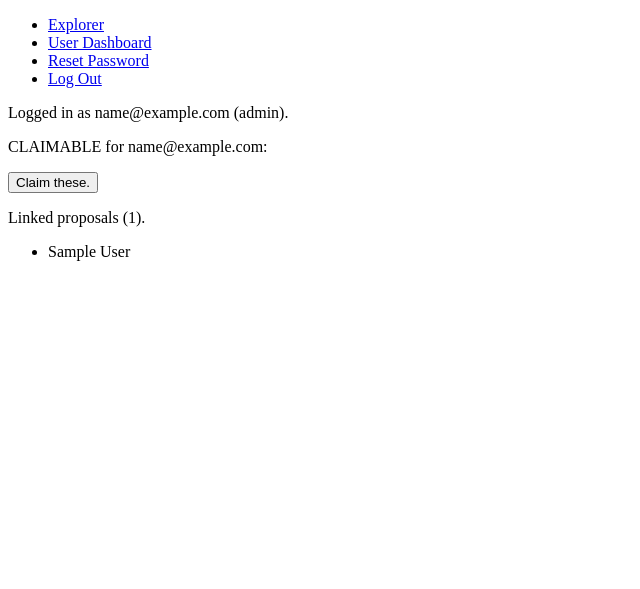
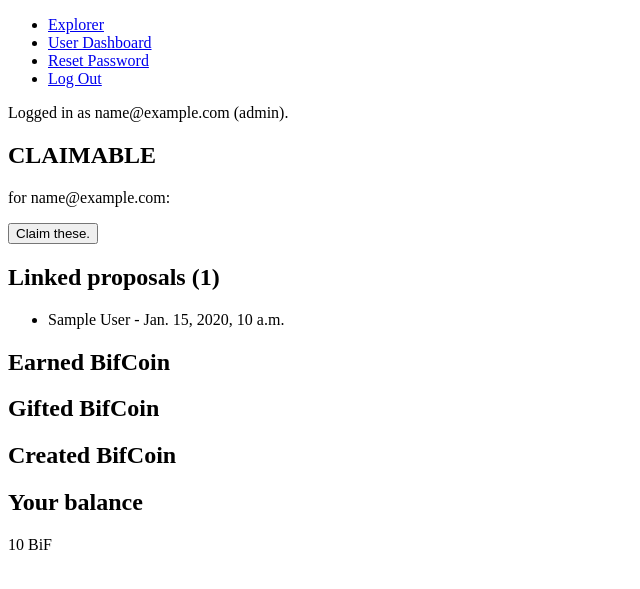
Before and after one commit to kitefishlabs/bifcoin, a Django app: page /user/ in a window 1280 px wide. Shown: the top 589 px of the page, without its empty margins (0-640 px from the left). Run offline with Django 3.2, Linux system fonts and the light colour scheme; a user stored in the database is signed in; tables that the repository leaves empty hold one stand-in row (values such as "Sample post").

Commit message:
Implement basic tallying of proposal credits.

```diff
--- a/users/models.py
+++ b/users/models.py
@@ -40,7 +40,7 @@ class BifCoinUser(models.Model):
     state = models.CharField(max_length=9, choices=STATE_CHOICES)
 
     def __str__(self):
-        return (self.proposal_email + '|' + self.state + '|' + self.balance)
+        return (self.proposal_email + '|' + self.state + '|' + str(self.balance))
 
 
 class ClaimedProposal(models.Model):
--- a/users/templates/user/dashboard.html
+++ b/users/templates/user/dashboard.html
@@ -11,23 +11,34 @@
 <p>You must <a href="/user/register">register</a> to participate in BifCoin.</p>
 {% endif %}
 {% if claimable %}
-<p>CLAIMABLE for {{ linked_email }}:</p>
+<h2>CLAIMABLE</h2>
+<p>for {{ linked_email }}:</p>
 <form action="/user/claim/proposals" method="post">
   {% csrf_token %}
   <input type="submit" value="Claim these.">
 </form>
 {% elif claimed %}
-<p>CLAIMED: You have claimed {{ linked_email }}. Your linked proposals are below.</p>
+<h2>CLAIMED</h2>
+<p>You have claimed {{ linked_email }}. Your linked proposals are below.</p>
 <form action="/user/unclaim/proposals" method="post">
   {% csrf_token %}
   <input type="submit" value="Un-claim these.">
 </form>
 {% endif %}
 
-<p>Linked proposals ({{ linked_proposals|length }}).</p>
+<h2>Linked proposals ({{ linked_proposals|length }})</h2>
 <ul>
   {% for proposal in linked_proposals %}
-  <li>{{proposal.proposal_name}}</li>
+  <li>{{proposal.proposal_name}} - {{proposal.proposal_datetime}}</li>
   {% endfor %}
 </ul>
+
+<h2>Earned BifCoin</h2>
+
+<h2>Gifted BifCoin</h2>
+
+<h2>Created BifCoin</h2>
+
+<h2>Your balance</h2>
+<p>{{bifuser.balance}} BiF</p>
 {% endblock %}
--- a/users/urls.py
+++ b/users/urls.py
@@ -20,4 +20,6 @@ urlpatterns = [
          views.claim_proposals, name='claim'),
     path('unclaim/proposals',
          views.unclaim_proposals, name='unclaim'),
+    # path('proposal/<int:proposal_id>',
+    #      views.proposal_detail, name='proposal-detail'),
 ]
--- a/users/views.py
+++ b/users/views.py
@@ -15,22 +15,23 @@ class RegistrationView(CreateView):
 
 
 def dashboard(request):
-    user = request.user
+    user = BifCoinUser.objects.get(proposal_email=request.user.email)
     linked_email = ''
     claimable = False
     claimed = False
-    possible_bifcoin_users = BifCoinUser.objects.filter(
-        proposal_email=user.email)
-    if (len(possible_bifcoin_users) == 1) and (possible_bifcoin_users[0].state == 'claimed'):
-        linked_email = possible_bifcoin_users[0].proposal_email
-        claimed = True
-    elif (len(possible_bifcoin_users) == 1):
-        linked_email = possible_bifcoin_users[0].proposal_email
-        claimable = True
-    else:
-        pass
-    proposals = ClaimedProposal.objects.filter(proposal_email=user.email)
-    return render(request, 'user/dashboard.html', {'claimable': claimable, 'claimed': claimed, 'linked_email': linked_email, 'linked_proposals': list(proposals), })
+    proposals = []
+
+    if (user is not None):
+        linked_email = user.proposal_email
+        if (user.state == 'claimed'):
+            claimed = True
+        else:
+            claimable = True
+
+        proposals = ClaimedProposal.objects.filter(
+            proposal_email=user.proposal_email).order_by('proposal_datetime')
+
+    return render(request, 'user/dashboard.html', {'claimable': claimable, 'claimed': claimed, 'linked_email': linked_email, 'linked_proposals': list(proposals), 'bifuser': user})
 
 
 def claim_proposals(request):
@@ -44,9 +45,14 @@ def claim_proposals(request):
             user = possible_bifcoin_users[0]
             user.state = 'claimed'
             user.save()
+            balance = user.balance
             for proposal in proposals:
                 proposal.state = 'claimed'
+                proposal.owner = possible_bifcoin_users[0]
+                balance += 10
                 proposal.save()
+            user.balance = balance
+            user.save()
 
     return HttpResponseRedirect('/user')
 
@@ -62,8 +68,13 @@ def unclaim_proposals(request):
             user = possible_bifcoin_users[0]
             user.state = 'unclaimed'
             user.save()
+            balance = user.balance
             for proposal in proposals:
                 proposal.state = 'unclaimed'
+                proposal.owner = None
+                balance -= 10
                 proposal.save()
+            user.balance = balance
+            user.save()
 
     return HttpResponseRedirect('/user')
```
